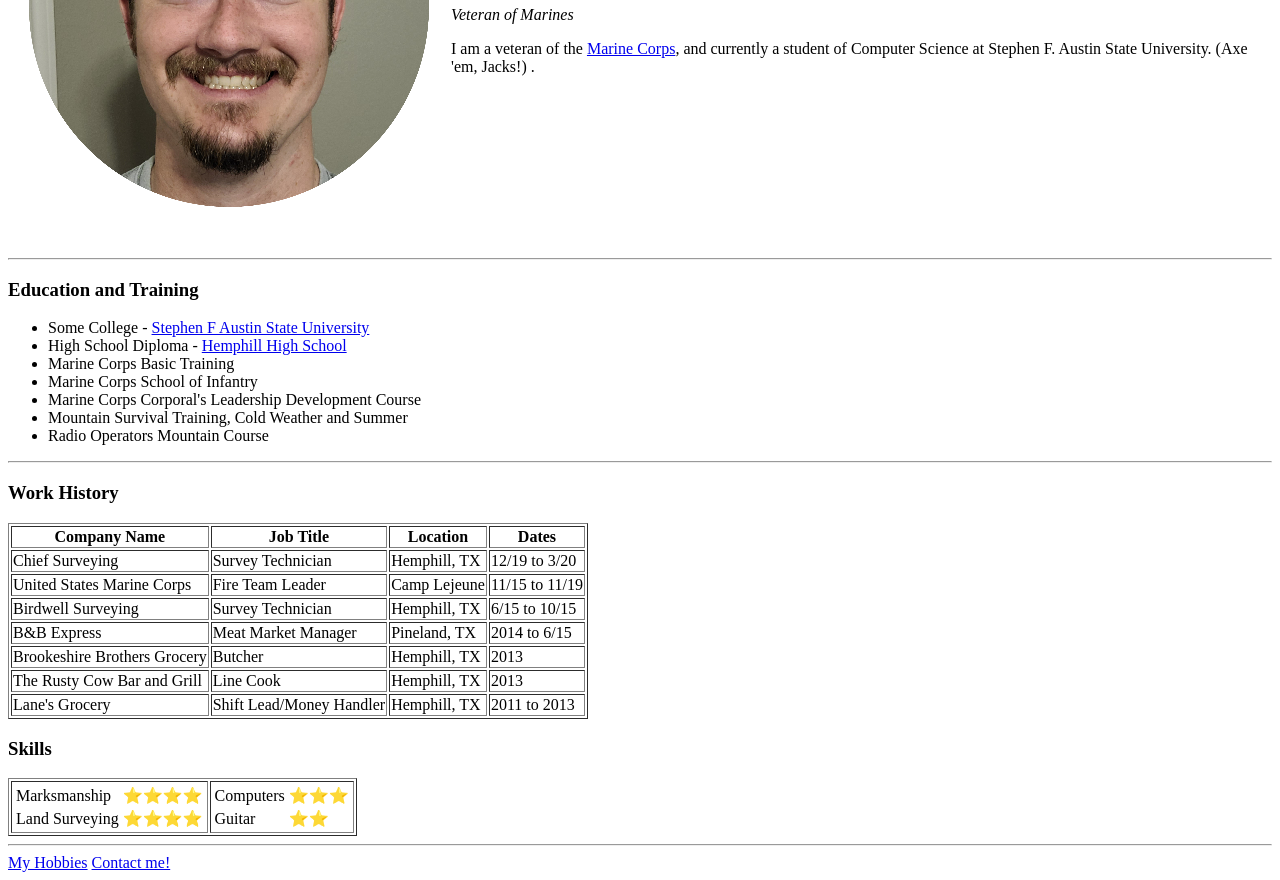
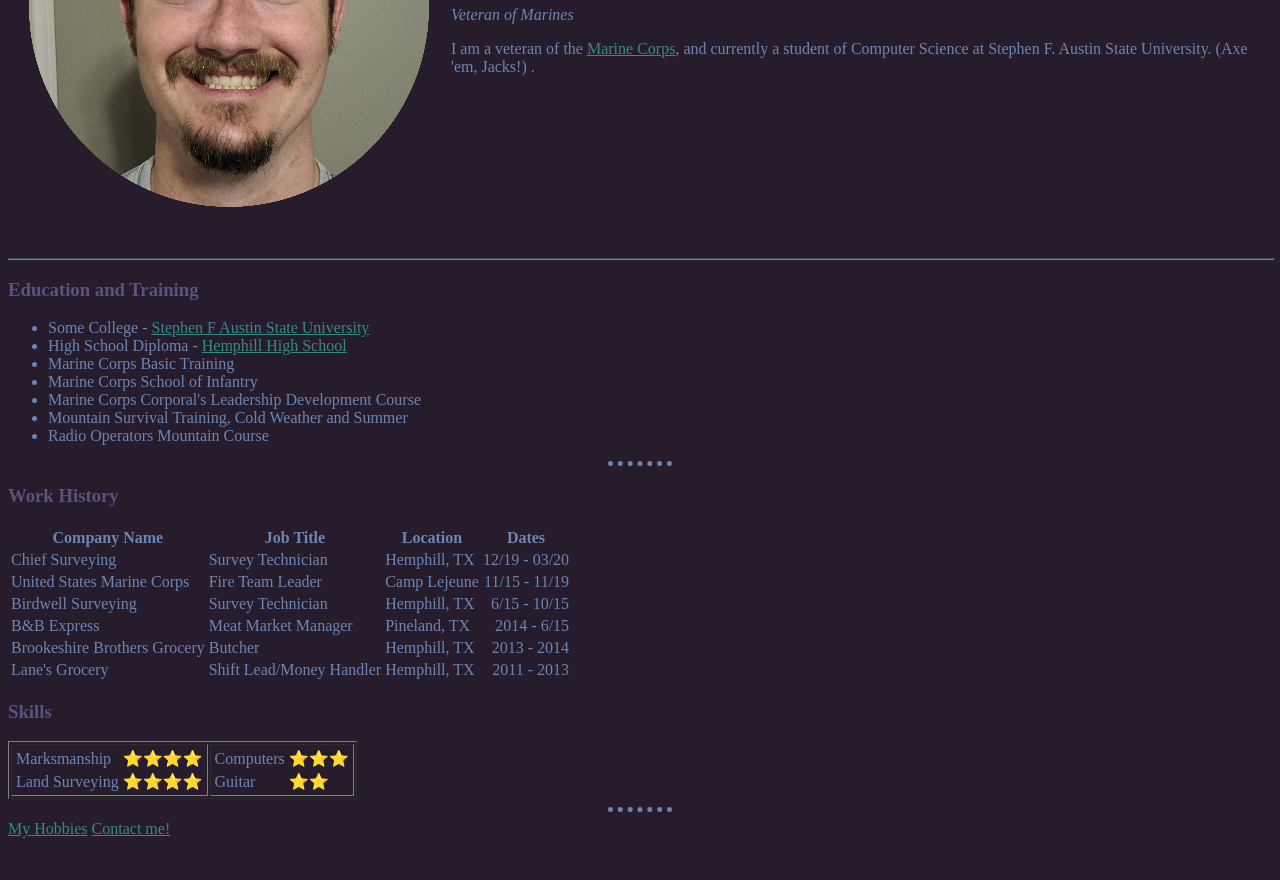
Before and after one commit to DAdamNixon/cv, a plain HTML site: page index.html in a window 1280 px wide. Shown: the part 222-1102 px from the top of the page. After the commit the page ends 1068 px from the top, so only its background shows below. Drawn offline with Linux system fonts and the light colour scheme.

Commit message:
Add files via upload

```diff
--- /dev/null
+++ b/css/styles.css
@@ -0,0 +1,58 @@
+body {
+    background-color: #261C2C;
+    color: #6E85B2;
+}
+
+h1 {
+    color: #5C527F;
+}
+
+h3 {
+    color: #5C527F;
+}
+
+a {
+    color: #368B85;
+}
+
+a:link {
+
+}
+
+a:visited {
+    color: #368B85;
+}
+
+a:focus {
+
+}
+
+a:hover {
+    color: #261C2C;
+    background: #368B85;
+}
+
+a:active {
+
+}
+
+hr {
+    border-style: dotted none none;
+    border-width: 5px;
+    border-color: #6E85B2;
+    background-color: #261C2C;
+    width: 5%;
+}
+
+.date {
+    text-align: right;
+}
+#464660
+#368B85
+#B4B897
+#F1E9E5
+
+#261C2C
+#3E2C41
+#5C527F
+#6E85B2
--- a/index.html
+++ b/index.html
@@ -4,6 +4,8 @@
     <head>
         <meta charset="UTF-8">
         <title>Adam's Personal Site</title>
+        <link rel="stylesheet" href="css/styles.css">
+
     </head>
 
     <body>
@@ -22,7 +24,7 @@
             </tr>
         </table>
         <br>
-        <hr>
+        <hr style="border-style: inset; border-width: 1px; width: 100%;">
         <h3>Education and Training</h3>
         <ul>
             <li>Some College - <a href="https://www.sfasu.edu/">Stephen F Austin State University</a></li>
@@ -35,7 +37,7 @@
         </ul>
         <hr>
         <h3>Work History</h3>
-        <table border="1">
+        <table>
             <thead>
                 <tr>
                     <th>Company Name</th>
@@ -50,43 +52,37 @@
                     <td>Chief Surveying</td>
                     <td>Survey Technician</td>
                     <td>Hemphill, TX</td>
-                    <td>12/19 to 3/20</td>
+                    <td class="date">12/19 - 03/20</td>
                 </tr>
                 <tr>
                     <td>United States Marine Corps</td>
                     <td>Fire Team Leader</td>
                     <td>Camp Lejeune</td>
-                    <td>11/15 to 11/19</td>
+                    <td class="date">11/15 - 11/19</td>
                 </tr>
                 <tr>
                     <td>Birdwell Surveying</td>
                     <td>Survey Technician</td>
                     <td>Hemphill, TX</td>
-                    <td>6/15 to 10/15</td>
+                    <td class="date">6/15 - 10/15</td>
                 </tr>
                 <tr>
                     <td>B&B Express</td>
                     <td>Meat Market Manager</td>
                     <td>Pineland, TX</td>
-                    <td>2014 to 6/15</td>
+                    <td class="date">2014 - 6/15</td>
                 </tr>
                 <tr>
                     <td>Brookeshire Brothers Grocery</td>
                     <td>Butcher</td>
                     <td>Hemphill, TX</td>
-                    <td>2013</td>
-                </tr>
-                <tr>
-                    <td>The Rusty Cow Bar and Grill</td>
-                    <td>Line Cook</td>
-                    <td>Hemphill, TX</td>
-                    <td>2013</td>
+                    <td class="date">2013 - 2014</td>
                 </tr>
                 <tr>
                     <td>Lane's Grocery</td>
                     <td>Shift Lead/Money Handler</td>
                     <td>Hemphill, TX</td>
-                    <td>2011 to 2013</td>
+                    <td class="date">2011 - 2013</td>
                 </tr>
             </tbody>
         </table>
```
Also changed, not shown: contact.html (+2 -0 lines), hobbies.html (+2 -0 lines).
